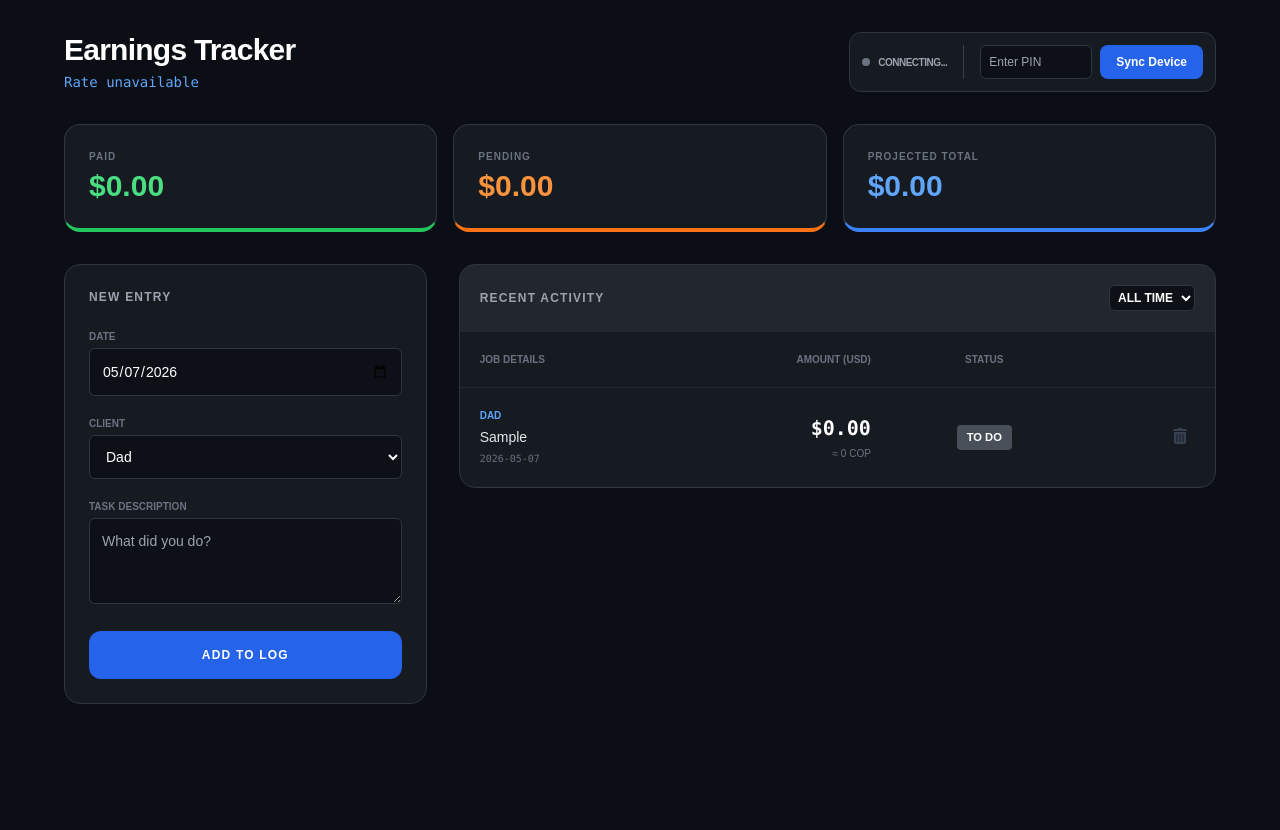
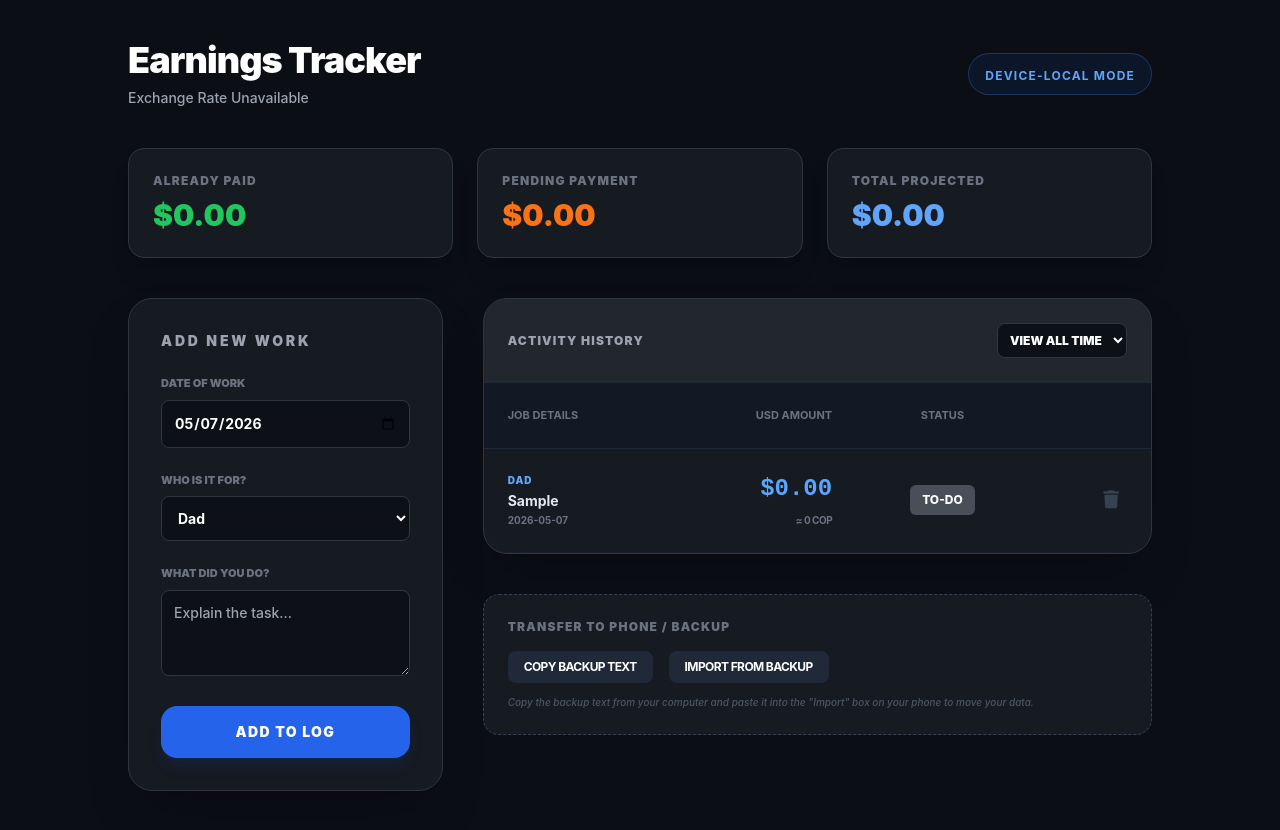
Before and after one commit to nquintero8716-boop/my-budget-app, a plain HTML site: page index.html in a window 1280 px wide. Both pictures are taken after typing "Sample" into the empty fields and a click on the button "ADD TO LOG". Before the commit the page ends 800 px from the top, so only its background shows below. Drawn offline with nearby package versions, Linux system fonts and the light colour scheme; no server answers.

Commit message:
Update index.html

```diff
--- a/index.html
+++ b/index.html
@@ -6,182 +6,109 @@
     <title>Budget Tracker</title>
     <script src="https://cdn.tailwindcss.com"></script>
     <link rel="stylesheet" href="https://cdnjs.cloudflare.com/ajax/libs/font-awesome/6.4.0/css/all.min.css">
-
-    <script type="module">
-        import { initializeApp } from "https://www.gstatic.com/firebasejs/11.6.1/firebase-app.js";
-        import { getAuth, signInAnonymously, onAuthStateChanged, signInWithCustomToken } from "https://www.gstatic.com/firebasejs/11.6.1/firebase-auth.js";
-        import { getFirestore, doc, setDoc, onSnapshot, collection } from "https://www.gstatic.com/firebasejs/11.6.1/firebase-firestore.js";
-
-        const firebaseConfig = JSON.parse(__firebase_config);
-        const app = initializeApp(firebaseConfig);
-        const auth = getAuth(app);
-        const db = getFirestore(app);
-        const appId = typeof __app_id !== 'undefined' ? __app_id : 'personal-budget-v1';
-
-        let cloudUnsubscribe = null;
-        let currentUser = null;
-
-        // Rule 3: Auth Before Queries
-        const initAuth = async () => {
-            if (typeof __initial_auth_token !== 'undefined' && __initial_auth_token) {
-                await signInWithCustomToken(auth, __initial_auth_token);
-            } else {
-                await signInAnonymously(auth);
-            }
-        };
-
-        initAuth();
-
-        onAuthStateChanged(auth, (user) => {
-            currentUser = user;
-            const savedPin = localStorage.getItem('sync_pin');
-            if (savedPin && user) {
-                document.getElementById('pin-input').value = savedPin;
-                setupSync(savedPin);
-            } else {
-                document.getElementById('sync-status-text').innerText = "Not Synced";
-                document.getElementById('sync-dot').style.background = "#8b949e";
-            }
-        });
-
-        window.trackerApp = {
-            savePin: (pin) => {
-                if (!pin || pin.length < 4) return alert("Please enter at least 4 characters.");
-                localStorage.setItem('sync_pin', pin);
-                if (currentUser) setupSync(pin);
-            }
-        };
-
-        function setupSync(pin) {
-            if (cloudUnsubscribe) cloudUnsubscribe();
-
-            document.getElementById('sync-status-text').innerText = "Syncing: " + pin;
-            document.getElementById('sync-dot').style.background = "#238636";
-
-            // Rule 1: Use specific allowed path
-            const dataDoc = doc(db, 'artifacts', appId, 'public', 'data', 'sync_' + pin);
-
-            cloudUnsubscribe = onSnapshot(dataDoc, (snapshot) => {
-                if (snapshot.exists()) {
-                    const cloudData = snapshot.data().tasks;
-                    window.syncFromCloud(cloudData);
-                }
-            }, (err) => {
-                console.error("Firestore error:", err);
-                document.getElementById('sync-status-text').innerText = "Access Error";
-                document.getElementById('sync-dot').style.background = "#f85149";
-            });
-
-            window.pushToCloud = async (tasks) => {
-                if (!currentUser) return;
-                try {
-                    await setDoc(dataDoc, {
-                        tasks: tasks,
-                        lastUpdated: Date.now(),
-                        updatedBy: currentUser.uid
-                    });
-                } catch (e) {
-                    console.error("Save failed:", e);
-                }
-            };
-        }
-    </script>
     <style>
-        body { background-color: #0b0e14; color: #ffffff; font-family: sans-serif; -webkit-tap-highlight-color: transparent; }
+        body { background-color: #0b0e14; color: #ffffff; font-family: -apple-system, sans-serif; -webkit-tap-highlight-color: transparent; }
         .glass-card { background: #161b22; border: 1px solid #30363d; }
-        input, textarea, select { background-color: #0d1117 !important; border: 1px solid #30363d !important; color: white !important; border-radius: 6px !important; outline: none; }
+        input, textarea, select { background-color: #0d1117 !important; border: 1px solid #30363d !important; color: white !important; border-radius: 8px !important; outline: none; }
         input:focus { border-color: #58a6ff !important; }
-        .status-badge { padding: 4px 10px; border-radius: 4px; font-size: 0.7rem; font-weight: 700; text-transform: uppercase; cursor: pointer; display: inline-block; }
-        .status-paid { background: #238636; }
-        .status-pending { background: #9e6a03; }
-        .status-notdone { background: #484f58; }
-        .dot { height: 8px; width: 8px; border-radius: 50%; display: inline-block; }
-        .amount-row:hover { background: rgba(88, 166, 255, 0.05); }
+        .status-badge { padding: 6px 12px; border-radius: 6px; font-size: 0.75rem; font-weight: 800; text-transform: uppercase; cursor: pointer; display: inline-block; transition: opacity 0.2s; }
+        .status-paid { background: #238636; color: white; }
+        .status-pending { background: #9e6a03; color: white; }
+        .status-notdone { background: #484f58; color: white; }
+        .amount-display { font-family: 'Courier New', Courier, monospace; font-weight: 900; color: #58a6ff; }
     </style>
 </head>
-<body class="min-h-screen p-4 md:p-8">
-    <div class="max-w-6xl mx-auto">
-        <header class="mb-8 flex flex-col md:flex-row justify-between items-start md:items-center gap-4">
+<body class="min-h-screen p-4 md:p-10">
+    <div class="max-w-5xl mx-auto">
+        <header class="mb-10 flex flex-col md:flex-row justify-between items-start md:items-center gap-4">
             <div>
-                <h1 class="text-3xl font-bold tracking-tight">Earnings Tracker</h1>
-                <p id="current-rate" class="text-sm text-blue-400 mt-1 font-mono">Fetching COP rate...</p>
+                <h1 class="text-4xl font-black tracking-tight">Earnings Tracker</h1>
+                <p id="current-rate" class="text-sm text-gray-400 mt-2 font-medium">Updating COP exchange rate...</p>
             </div>
-
-            <div class="glass-card p-3 rounded-xl flex flex-wrap items-center gap-4">
-                <div class="flex items-center gap-2">
-                    <div id="sync-dot" class="dot bg-gray-500"></div>
-                    <span id="sync-status-text" class="text-[10px] font-bold text-gray-400 uppercase tracking-tighter">Connecting...</span>
-                </div>
-                <div class="flex gap-2 border-l border-gray-700 pl-4">
-                    <input type="password" id="pin-input" placeholder="Enter PIN" class="text-xs p-2 w-28" autocomplete="off">
-                    <button onclick="window.trackerApp.savePin(document.getElementById('pin-input').value)" class="bg-blue-600 hover:bg-blue-500 px-4 py-2 rounded-lg text-xs font-bold transition-all">Sync Device</button>
-                </div>
+            <div class="bg-blue-600/10 border border-blue-500/30 px-4 py-2 rounded-full">
+                <span class="text-xs font-bold text-blue-400 uppercase tracking-widest">Device-Local Mode</span>
             </div>
         </header>
 
-        <!-- Stats -->
-        <div class="grid grid-cols-1 md:grid-cols-3 gap-4 mb-8">
-            <div class="glass-card p-6 rounded-2xl border-b-4 border-b-green-500">
-                <p class="text-gray-500 text-[10px] font-black uppercase tracking-widest">Paid</p>
-                <h2 id="summary-paid" class="text-3xl font-bold mt-1 text-green-400">$0.00</h2>
+        <!-- Main Stats -->
+        <div class="grid grid-cols-1 md:grid-cols-3 gap-6 mb-10">
+            <div class="glass-card p-6 rounded-2xl shadow-xl">
+                <p class="text-gray-500 text-xs font-black uppercase tracking-widest">Already Paid</p>
+                <h2 id="summary-paid" class="text-3xl font-black mt-2 text-green-500">$0.00</h2>
             </div>
-            <div class="glass-card p-6 rounded-2xl border-b-4 border-b-orange-500">
-                <p class="text-gray-500 text-[10px] font-black uppercase tracking-widest">Pending</p>
-                <h2 id="summary-pending" class="text-3xl font-bold mt-1 text-orange-400">$0.00</h2>
+            <div class="glass-card p-6 rounded-2xl shadow-xl">
+                <p class="text-gray-500 text-xs font-black uppercase tracking-widest">Pending Payment</p>
+                <h2 id="summary-pending" class="text-3xl font-black mt-2 text-orange-500">$0.00</h2>
             </div>
-            <div class="glass-card p-6 rounded-2xl border-b-4 border-b-blue-500">
-                <p class="text-gray-500 text-[10px] font-black uppercase tracking-widest">Projected Total</p>
-                <h2 id="summary-total" class="text-3xl font-bold mt-1 text-blue-400">$0.00</h2>
+            <div class="glass-card p-6 rounded-2xl shadow-xl">
+                <p class="text-gray-500 text-xs font-black uppercase tracking-widest">Total Projected</p>
+                <h2 id="summary-total" class="text-3xl font-black mt-2 text-blue-400">$0.00</h2>
             </div>
         </div>
 
-        <div class="grid grid-cols-1 lg:grid-cols-12 gap-8">
+        <div class="grid grid-cols-1 lg:grid-cols-12 gap-10">
+            <!-- Sidebar: Add Entry -->
             <div class="lg:col-span-4">
-                <div class="glass-card p-6 rounded-2xl sticky top-8">
-                    <h3 class="text-xs font-black mb-6 text-gray-400 uppercase tracking-widest">New Entry</h3>
-                    <form id="task-form" class="space-y-5">
+                <div class="glass-card p-8 rounded-3xl sticky top-8 shadow-2xl">
+                    <h3 class="text-sm font-black mb-6 text-gray-400 uppercase tracking-[0.2em]">Add New Work</h3>
+                    <form id="task-form" class="space-y-6">
                         <div>
-                            <label class="block text-[10px] font-black text-gray-500 mb-1 uppercase">Date</label>
-                            <input type="date" id="date" required class="w-full p-3 text-sm">
+                            <label class="block text-[11px] font-black text-gray-500 mb-2 uppercase">Date of Work</label>
+                            <input type="date" id="date" required class="w-full p-3 text-sm font-bold">
                         </div>
                         <div>
-                            <label class="block text-[10px] font-black text-gray-500 mb-1 uppercase">Client</label>
-                            <select id="client" required class="w-full p-3 text-sm">
+                            <label class="block text-[11px] font-black text-gray-500 mb-2 uppercase">Who is it for?</label>
+                            <select id="client" required class="w-full p-3 text-sm font-bold">
                                 <option value="Dad">Dad</option>
                                 <option value="MyStrengthBook">MyStrengthBook</option>
                                 <option value="3rd Party">3rd Party</option>
                             </select>
                         </div>
                         <div>
-                            <label class="block text-[10px] font-black text-gray-500 mb-1 uppercase">Task Description</label>
-                            <textarea id="description" rows="3" placeholder="What did you do?" required class="w-full p-3 text-sm"></textarea>
+                            <label class="block text-[11px] font-black text-gray-500 mb-2 uppercase">What did you do?</label>
+                            <textarea id="description" rows="3" placeholder="Explain the task..." required class="w-full p-3 text-sm font-medium"></textarea>
                         </div>
-                        <button type="submit" class="w-full bg-blue-600 hover:bg-blue-500 py-4 rounded-xl font-black text-xs transition-all uppercase tracking-widest">
+                        <button type="submit" class="w-full bg-blue-600 hover:bg-blue-500 py-4 rounded-2xl font-black text-sm transition-all uppercase tracking-widest shadow-lg shadow-blue-900/20">
                             Add to Log
                         </button>
                     </form>
                 </div>
             </div>
 
+            <!-- Main Content: Task List -->
             <div class="lg:col-span-8">
-                <div class="glass-card rounded-2xl overflow-hidden">
-                    <div class="p-5 border-b border-gray-800 flex justify-between items-center bg-white/5">
-                        <span class="text-xs font-black text-gray-400 uppercase tracking-widest">Recent Activity</span>
-                        <select id="month-filter" class="text-xs bg-transparent border-none p-1 font-bold text-blue-400 cursor-pointer"></select>
+                <div class="glass-card rounded-3xl overflow-hidden shadow-2xl">
+                    <div class="p-6 border-b border-gray-800 flex justify-between items-center bg-white/5">
+                        <span class="text-xs font-black text-gray-400 uppercase tracking-widest">Activity History</span>
+                        <select id="month-filter" class="text-xs bg-transparent border-none p-2 font-black text-blue-400 cursor-pointer"></select>
                     </div>
                     <div class="overflow-x-auto">
                         <table class="w-full text-left border-collapse">
-                            <thead class="text-[10px] text-gray-500 uppercase font-black border-b border-gray-800">
+                            <thead class="text-[11px] text-gray-500 uppercase font-black border-b border-gray-800 bg-gray-900/50">
                                 <tr>
-                                    <th class="p-5">Job Details</th>
-                                    <th class="p-5 text-right">Amount (USD)</th>
-                                    <th class="p-5 text-center">Status</th>
-                                    <th class="p-5"></th>
+                                    <th class="p-6">Job Details</th>
+                                    <th class="p-6 text-right">USD Amount</th>
+                                    <th class="p-6 text-center">Status</th>
+                                    <th class="p-6"></th>
                                 </tr>
                             </thead>
                             <tbody id="task-list"></tbody>
                         </table>
                     </div>
+                    <div id="empty-state" class="p-20 text-center hidden">
+                        <i class="fas fa-folder-open text-4xl text-gray-700 mb-4"></i>
+                        <p class="text-gray-500 font-bold uppercase text-xs tracking-widest">No entries found for this month</p>
+                    </div>
+                </div>
+
+                <!-- Backup/Universal Transfer Section -->
+                <div class="mt-10 glass-card p-6 rounded-2xl border-dashed border-gray-700">
+                    <h4 class="text-xs font-black text-gray-500 uppercase mb-4 tracking-widest">Transfer to Phone / Backup</h4>
+                    <div class="flex gap-4">
+                        <button onclick="exportData()" class="bg-gray-800 hover:bg-gray-700 px-4 py-2 rounded-lg text-xs font-bold uppercase tracking-tighter">Copy Backup Text</button>
+                        <button onclick="importData()" class="bg-gray-800 hover:bg-gray-700 px-4 py-2 rounded-lg text-xs font-bold uppercase tracking-tighter">Import from Backup</button>
+                    </div>
+                    <p class="text-[10px] text-gray-600 mt-3 font-medium italic">Copy the backup text from your computer and paste it into the "Import" box on your phone to move your data.</p>
                 </div>
             </div>
         </div>
@@ -189,25 +116,17 @@
 
     <script>
         let tasks = [];
-        let copRate = 3900;
+        let copRate = 3950;
         let activeEditId = null;
 
         window.onload = () => {
             fetchRate();
-            const local = localStorage.getItem('budgetTasks');
-            if(local) {
-                tasks = JSON.parse(local);
+            const savedData = localStorage.getItem('budgetTasks_v2');
+            if(savedData) {
+                tasks = JSON.parse(savedData);
                 render();
             }
             document.getElementById('date').valueAsDate = new Date();
-        };
-
-        window.syncFromCloud = (cloudTasks) => {
-            if (cloudTasks) {
-                tasks = cloudTasks;
-                localStorage.setItem('budgetTasks', JSON.stringify(tasks));
-                render();
-            }
         };
 
         async function fetchRate() {
@@ -216,11 +135,11 @@
                 const data = await res.json();
                 if(data?.rates?.COP) {
                     copRate = data.rates.COP;
-                    document.getElementById('current-rate').innerText = `Live: 1 USD = ${Math.round(copRate).toLocaleString()} COP`;
+                    document.getElementById('current-rate').innerText = `Live Market: 1 USD = ${Math.round(copRate).toLocaleString()} COP`;
                     render();
                 }
             } catch (e) {
-                document.getElementById('current-rate').innerText = "Rate unavailable";
+                document.getElementById('current-rate').innerText = "Exchange Rate Unavailable";
             }
         }
 
@@ -258,9 +177,36 @@
         }
 
         function save() {
-            localStorage.setItem('budgetTasks', JSON.stringify(tasks));
-            if (window.pushToCloud) window.pushToCloud(tasks);
+            localStorage.setItem('budgetTasks_v2', JSON.stringify(tasks));
             render();
+        }
+
+        function exportData() {
+            const dataStr = JSON.stringify(tasks);
+            const el = document.createElement('textarea');
+            el.value = btoa(dataStr); // Base64 for cleaner copying
+            document.body.appendChild(el);
+            el.select();
+            document.execCommand('copy');
+            document.body.removeChild(el);
+            alert("Backup code copied! Paste this into the Import box on your phone.");
+        }
+
+        function importData() {
+            const code = prompt("Paste your backup code here:");
+            if (code) {
+                try {
+                    const decoded = atob(code);
+                    const parsed = JSON.parse(decoded);
+                    if (Array.isArray(parsed)) {
+                        tasks = parsed;
+                        save();
+                        alert("Data imported successfully!");
+                    }
+                } catch (e) {
+                    alert("Error: Invalid backup code.");
+                }
+            }
         }
 
         function render() {
@@ -276,44 +222,56 @@
             document.getElementById('summary-total').innerText = `$${total.toLocaleString(undefined, {minimumFractionDigits: 2})}`;
 
             const list = document.getElementById('task-list');
+            const emptyState = document.getElementById('empty-state');
             list.innerHTML = '';
+
+            if (filtered.length === 0) {
+                emptyState.classList.remove('hidden');
+            } else {
+                emptyState.classList.add('hidden');
+            }
 
             filtered.forEach(t => {
                 const isEditing = activeEditId === t.id;
                 const row = document.createElement('tr');
-                row.className = "amount-row border-b border-gray-800/50 transition-colors";
+                row.className = "border-b border-gray-800/50 hover:bg-white/5 transition-colors";
 
                 const amountInput = isEditing
-                    ? `<input type="number" step="0.01" class="w-24 text-right p-1 text-white bg-blue-900 border-blue-500 border rounded" value="${t.amount}" onblur="handleAmountBlur(${t.id}, this.value)" onkeydown="if(event.key==='Enter')this.blur()" autofocus>`
-                    : `<div class="cursor-pointer font-mono font-bold text-xl text-white" onclick="activeEditId=${t.id};render()">$${t.amount.toFixed(2)}</div>`;
+                    ? `<input type="number" step="0.01" class="w-32 text-right p-2 text-white bg-blue-900 border-blue-400 border-2 rounded-xl text-xl font-bold" value="${t.amount}" onblur="handleAmountBlur(${t.id}, this.value)" onkeydown="if(event.key==='Enter')this.blur()" autofocus>`
+                    : `<div class="cursor-pointer text-2xl font-black amount-display" onclick="activeEditId=${t.id};render()">$${t.amount.toFixed(2)}</div>`;
 
                 row.innerHTML = `
-                    <td class="p-5">
-                        <div class="text-[10px] font-black text-blue-400 uppercase mb-1">${t.client}</div>
-                        <div class="text-sm font-medium text-gray-200 mb-1">${t.description}</div>
-                        <div class="text-[10px] text-gray-500 font-mono">${t.date}</div>
+                    <td class="p-6">
+                        <div class="text-[10px] font-black text-blue-400 uppercase mb-1 tracking-widest">${t.client}</div>
+                        <div class="text-sm font-bold text-gray-200 mb-1 leading-tight">${t.description}</div>
+                        <div class="text-[10px] text-gray-500 font-bold">${t.date}</div>
                     </td>
-                    <td class="p-5 text-right">
+                    <td class="p-6 text-right">
                         ${amountInput}
-                        <div class="text-[10px] text-gray-500 mt-1">≈ ${(t.amount * copRate).toLocaleString(undefined, {maximumFractionDigits:0})} COP</div>
+                        <div class="text-[10px] text-gray-500 mt-2 font-bold uppercase tracking-tighter">≈ ${(t.amount * copRate).toLocaleString(undefined, {maximumFractionDigits:0})} COP</div>
                     </td>
-                    <td class="p-5 text-center">
+                    <td class="p-6 text-center">
                         <span onclick="toggleStatus(${t.id})" class="status-badge status-${t.status}">
-                            ${t.status === 'notdone' ? 'To Do' : t.status}
+                            ${t.status === 'notdone' ? 'To-Do' : t.status}
                         </span>
                     </td>
-                    <td class="p-5 text-right">
-                        <button onclick="if(confirm('Delete?')){tasks=tasks.filter(x=>x.id!==${t.id});save()}" class="text-gray-700 hover:text-red-500 p-2"><i class="fas fa-trash-alt"></i></button>
+                    <td class="p-6 text-right">
+                        <button onclick="if(confirm('Delete this entry?')){tasks=tasks.filter(x=>x.id!==${t.id});save()}" class="text-gray-700 hover:text-red-500 p-2 text-lg transition-colors"><i class="fas fa-trash"></i></button>
                     </td>
                 `;
                 list.appendChild(row);
             });
 
+            // Month Filter Logic
             const filterEl = document.getElementById('month-filter');
             const currentVal = filterEl.value;
             const months = [...new Set(tasks.map(t => t.date.substring(0, 7)))].sort().reverse();
-            filterEl.innerHTML = '<option value="all">ALL TIME</option>';
-            months.forEach(m => filterEl.innerHTML += `<option value="${m}">${m.toUpperCase()}</option>`);
+            filterEl.innerHTML = '<option value="all">VIEW ALL TIME</option>';
+            months.forEach(m => {
+                const [y, mm] = m.split('-');
+                const name = new Date(y, mm - 1).toLocaleString('default', { month: 'short' });
+                filterEl.innerHTML += `<option value="${m}">${name.toUpperCase()} ${y}</option>`;
+            });
             filterEl.value = currentVal || 'all';
         }
     </script>
```
